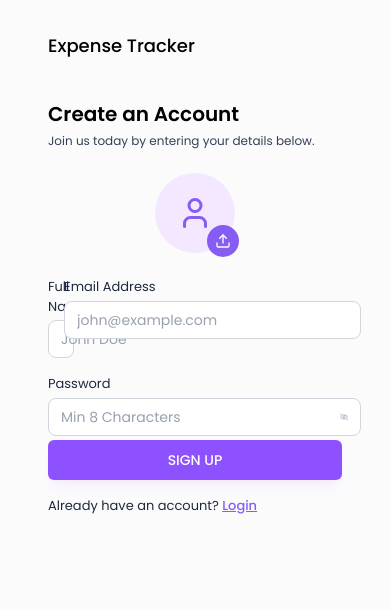
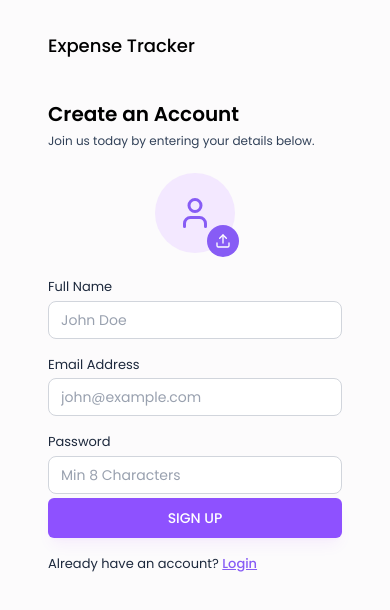
Before and after one commit to JoshuaShalim/expense-tracker, a React (Vite) app: page /signup in a window 390 px wide. Shown: the top 610 px of the page. Built offline with nearby package versions, Linux system fonts and the light colour scheme.

Commit message:
fixed the styling issue in the signup screen

```diff
--- a/src/pages/Auth/SignUp.jsx
+++ b/src/pages/Auth/SignUp.jsx
@@ -53,10 +53,9 @@ const SignUp = () => {
     setError("");
 
     // Sign Up API Call
-    try{
-
+    try {
       //Upload image if present
-        if (profilePic){
+      if (profilePic) {
         const imgUploadRes = await uploadImage(profilePic);
         profileImageUrl = imgUploadRes.imageUrl || "";
       }
@@ -65,7 +64,7 @@ const SignUp = () => {
         fullName,
         email,
         password,
-          profileImageUrl
+        profileImageUrl,
       });
 
       const { token, user } = response.data || {};
@@ -92,10 +91,10 @@ const SignUp = () => {
           Join us today by entering your details below.
         </p>
         <form onSubmit={handleSignUp}>
-
           <ProfilePhotoSelector image={profilePic} setImage={setProfilePic} />
 
-          <div className='grid grid-cols-1 md:grid-cols-2 gap-4'>
+          {/* Flex column on mobile, grid on md+ */}
+          <div className="flex flex-col space-y-4 md:grid md:grid-cols-2 md:gap-6 md:space-y-0">
             <Input
               value={fullName}
               onChange={({ target }) => setFullName(target.value)}
@@ -111,7 +110,8 @@ const SignUp = () => {
               placeholder="john@example.com"
               type="email"
             />
-          <div className="col-span-2">
+
+            <div className="md:col-span-2">
               <Input
                 value={password}
                 onChange={({ target }) => setPassword(target.value)}
@@ -121,9 +121,10 @@ const SignUp = () => {
               />
             </div>
           </div>
+
           {error && <p className="text-red-500 text-xs pb-2.5">{error}</p>}
 
-          <button type="submit" className="btn-primary">
+          <button type="submit" className="btn-primary w-full mt-4">
             SIGN UP
           </button>
 
```
Lines whose indentation alone changed are shown as unchanged.
